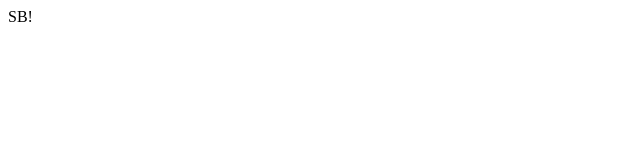
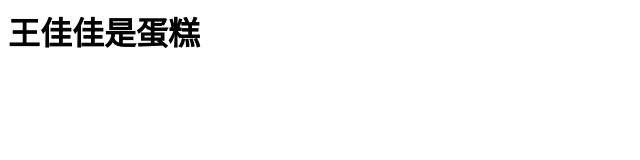
Before and after one commit to xyww1/xyww1.github.io, a plain HTML site: page index.html in a window 1280 px wide. Shown: the whole page, without its empty margins (0-640 px from the left). Drawn offline with Linux system fonts and the light colour scheme.

Commit message:
Update index.html

```diff
--- a/index.html
+++ b/index.html
@@ -1 +1 @@
-<p>SB!</p>
+<h1>王佳佳是蛋糕</h1>
```
